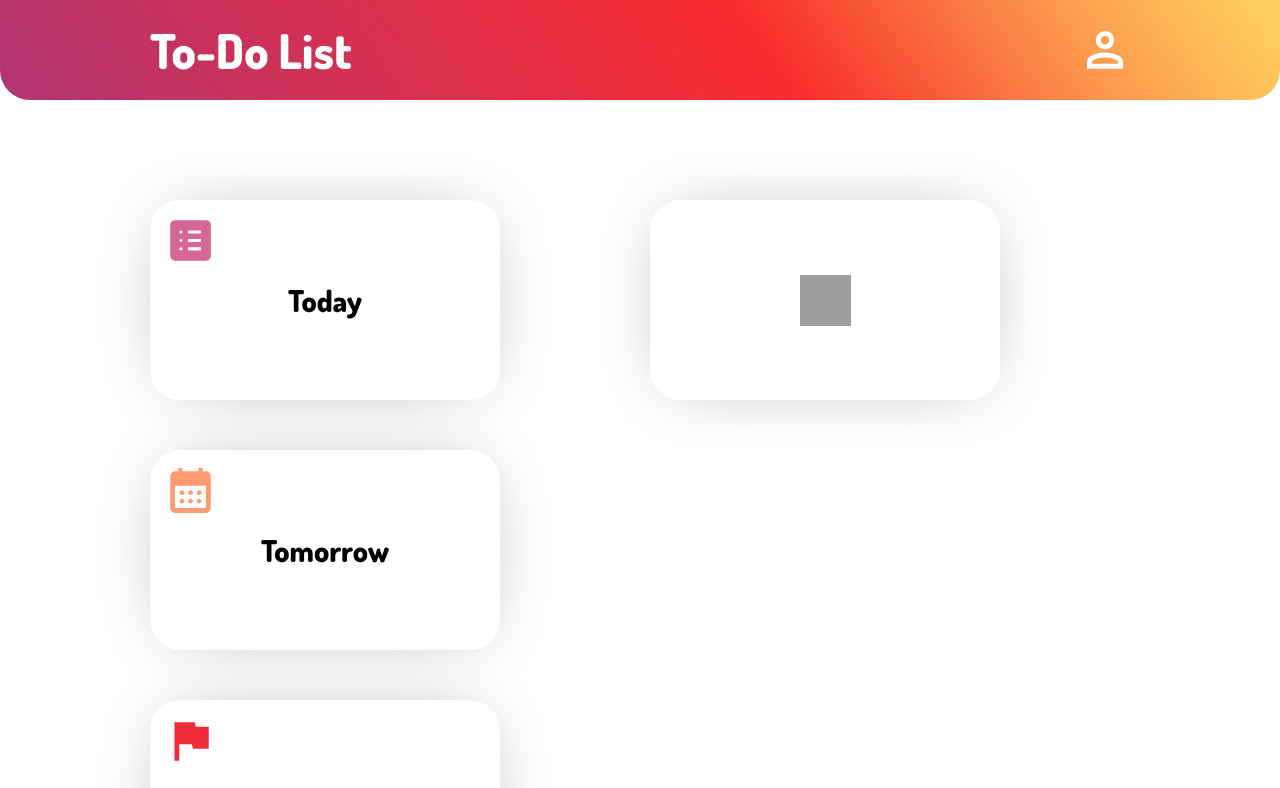
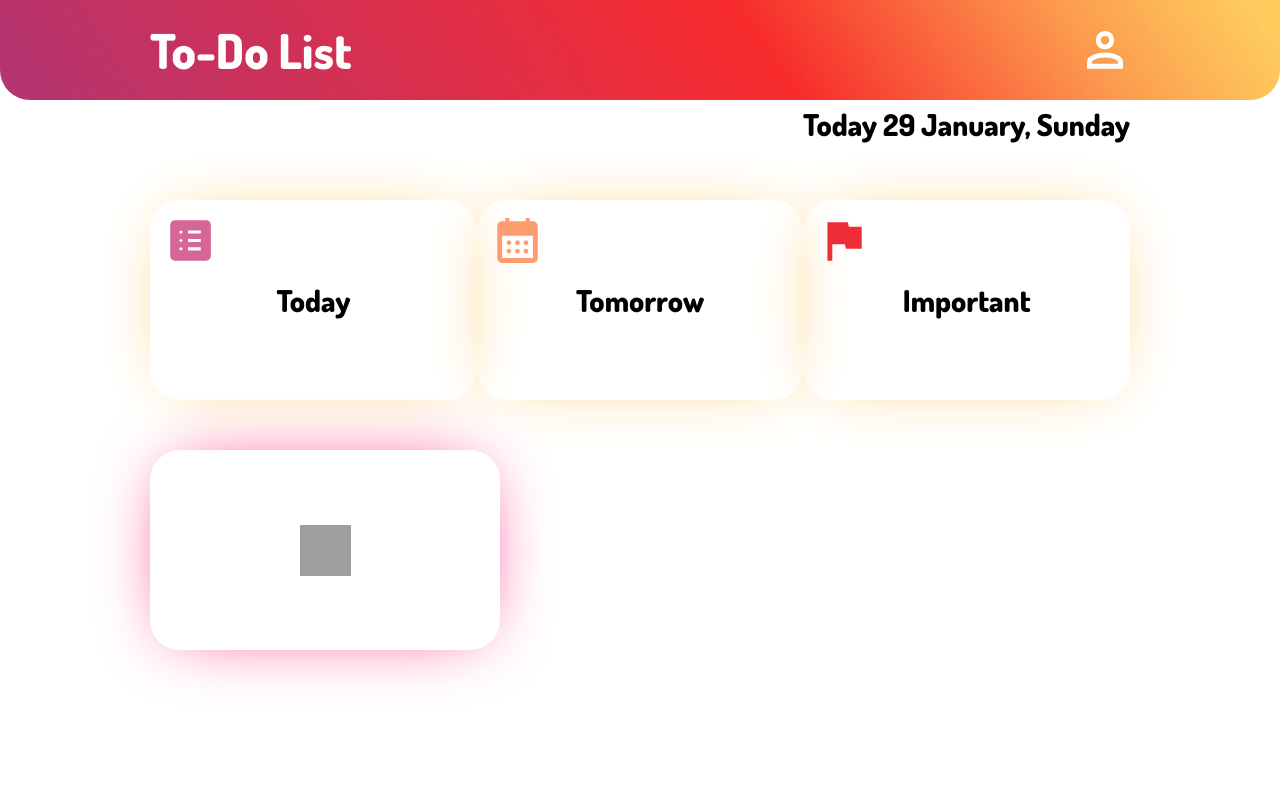
Before and after one commit to GavrilovaMilena/to-doList, an Angular app: page / in a window 1280 px wide. Shown: the top 788 px of the page. Built offline with nearby package versions, Linux system fonts and the light colour scheme; grey boxes are pictures that could not be loaded.

Commit message:
The position of the cards has been changed, the current date has been added

```diff
--- a/src/app/AddCard/addcards.component.scss
+++ b/src/app/AddCard/addcards.component.scss
@@ -12,8 +12,9 @@
         flex-direction: row;
         justify-content: center;
         align-items: center;
-        box-shadow: 0px 0px 70px -25px #9b9b9b;
+        box-shadow: 0px 0px 70px -25px #ff0069;
         transition: linear 0.5s;
+        cursor: pointer;
 
         .add-cards-img {
             background-image: url('../../assets/img/card-plus.svg');
@@ -26,8 +27,8 @@
     }
 
     .add-cards:hover {
-        background-color: #d1d1d1;
-        box-shadow: 0px 0px 70px -25px #777777;
+        background-color: #e9e9e9;
+        box-shadow: 0px 0px 70px -25px #b3004a;
         transition: linear 0.5s;
     }
 }
--- a/src/app/Cards/cards.component.scss
+++ b/src/app/Cards/cards.component.scss
@@ -2,20 +2,20 @@
     display: flex;
     width: 100%;
     height: 100%;
-    flex-direction: column;
-    padding-right: 150px;
+    flex-direction: row;
+    justify-content: space-between;
 
     .card {
         display: flex;
         width: 350px;
         height: 200px;
+        flex-direction: row;
         border-radius: 30px;
-        flex-direction: row;
         justify-content: center;
         align-items: center;
         margin-bottom: 50px;
-        box-shadow: 0px 0px 70px -25px #9b9b9b;
-        transition: linear 0.5s;
+        box-shadow: 0px 0px 70px -25px #fdc25a;
+        cursor: pointer;
 
         .card-container-img {
             width: 100%;
@@ -25,6 +25,8 @@
             justify-content: center;
             align-items: center;
             position: relative;
+            border-radius: 30px;
+            transition: linear 0.5s;
 
             .card-title {
                 font-size: 30px;
@@ -40,11 +42,12 @@
                 top: 15px;
                 left: 15px;
             }
+
         }
 
-    .card:hover {
-        background-color: #d1d1d1;
-        box-shadow: 0px 0px 70px -25px #777777;
+        .card-container-img:hover {
+            background-color: #e9e9e9;
+            box-shadow: 0px 0px 70px -25px #dba548;;
             transition: linear 0.5s;
         }
 
--- a/src/app/app.component.html
+++ b/src/app/app.component.html
@@ -1,5 +1,6 @@
 <header-component></header-component>
 <div class='wrapper'>
+  <div class="date-wrapper">Today {{currentDate | date:'dd MMMM, EEEE'}}</div>
   <cards-component></cards-component>
   <add-cards-component></add-cards-component>
 </div>
--- a/src/app/app.component.scss
+++ b/src/app/app.component.scss
@@ -1,4 +1,13 @@
 .wrapper {
   display: flex;
   padding: 100px 150px 100px;
+  flex-direction: column;
+  position: relative;
+
+  .date-wrapper {
+    font-size: 30px;
+    position: absolute;
+    right: 150px;
+    top: 5px;
+  }
 }
--- a/src/app/app.component.ts
+++ b/src/app/app.component.ts
@@ -6,5 +6,19 @@ import { Component } from '@angular/core';
   styleUrls: ['./app.component.scss']
 })
 export class AppComponent {
+
   title = 'to-do List';
+
+  days = [
+    'Воскресенье',
+    'Понедельник',
+    'Вторник',
+    'Среда',
+    'Четверг',
+    'Пятница',
+    'Суббота'
+  ];
+
+  currentDate = new Date();
+
 }
```
Lines whose indentation alone changed are shown as unchanged.
